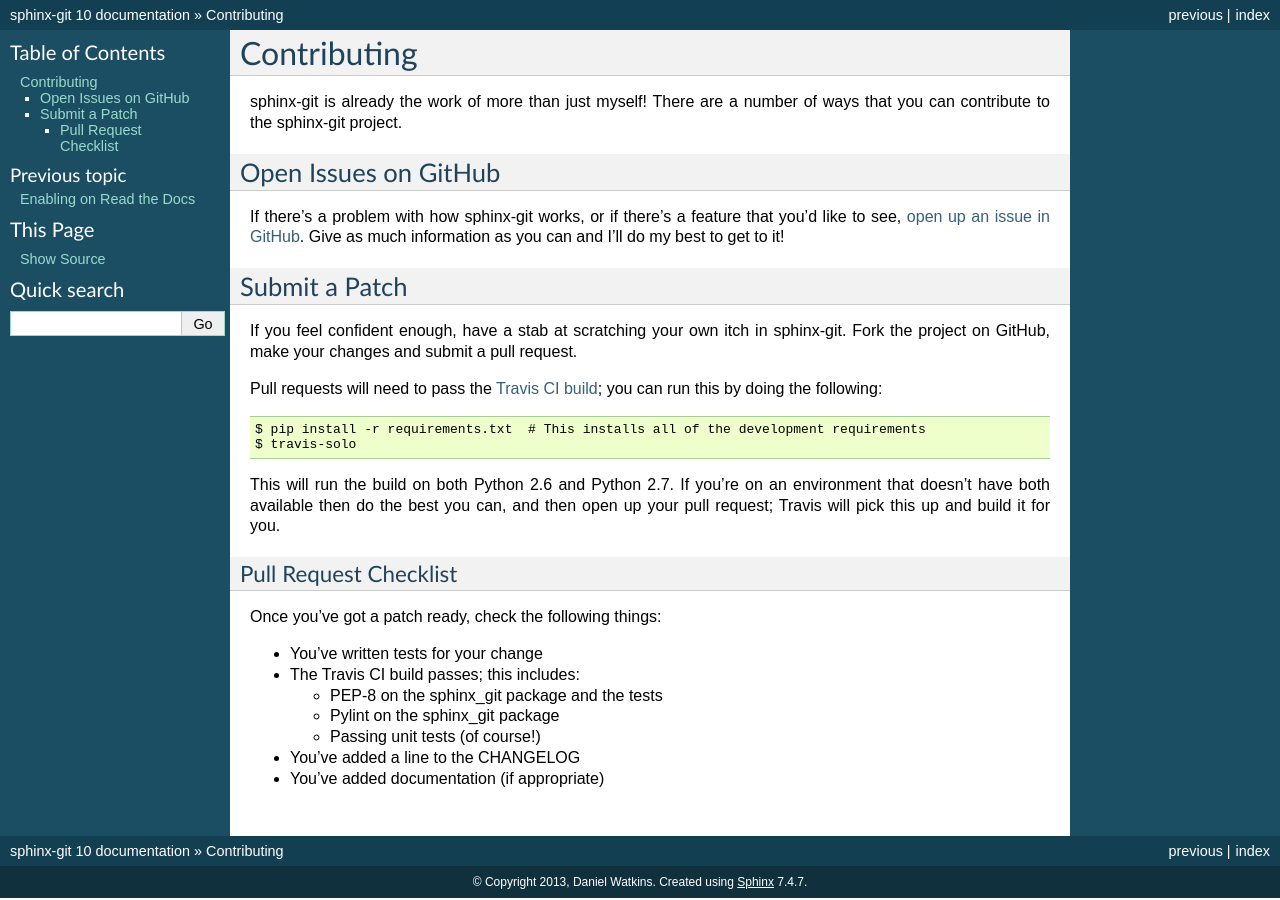
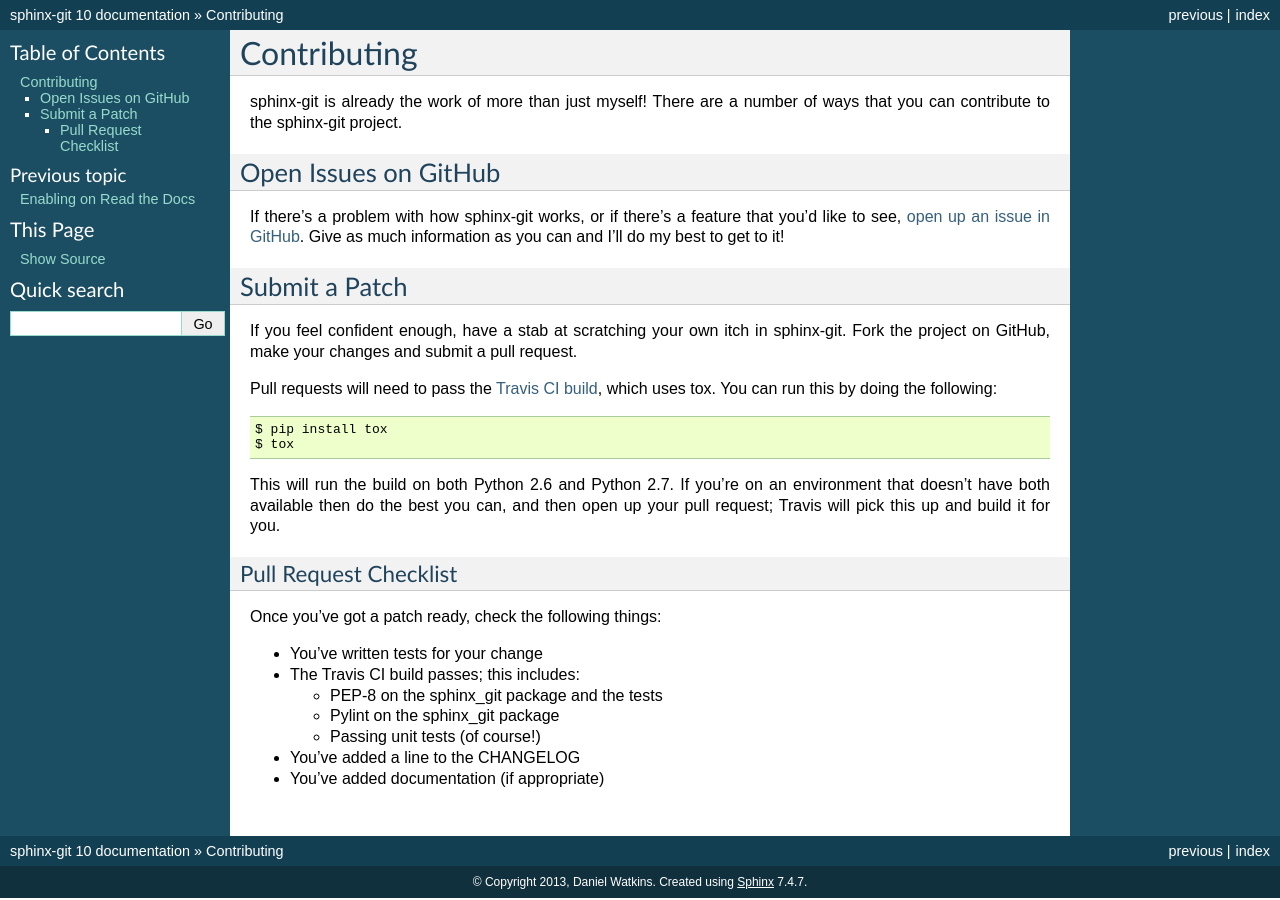
Before and after one commit to OddBloke/sphinx-git, a Sphinx documentation site: the page built from docs/contributing.rst, in a window 1280 px wide. Built offline with Sphinx 7.4.7, drawn with Linux system fonts in a browser that asks for light colours.

Commit message:
Update docs for tox.

```diff
--- a/docs/contributing.rst
+++ b/docs/contributing.rst
@@ -19,11 +19,11 @@
 sphinx-git.  Fork the project on GitHub, make your changes and submit a pull
 request.
 
-Pull requests will need to pass the `Travis CI build`_; you can run this by
-doing the following::
+Pull requests will need to pass the `Travis CI build`_, which uses tox.
+You can run this by doing the following::
 
-    $ pip install -r requirements.txt  # This installs all of the development requirements
-    $ travis-solo
+    $ pip install tox
+    $ tox
 
 This will run the build on both Python 2.6 and Python 2.7.  If you're on an
 environment that doesn't have both available then do the best you can, and then
```
